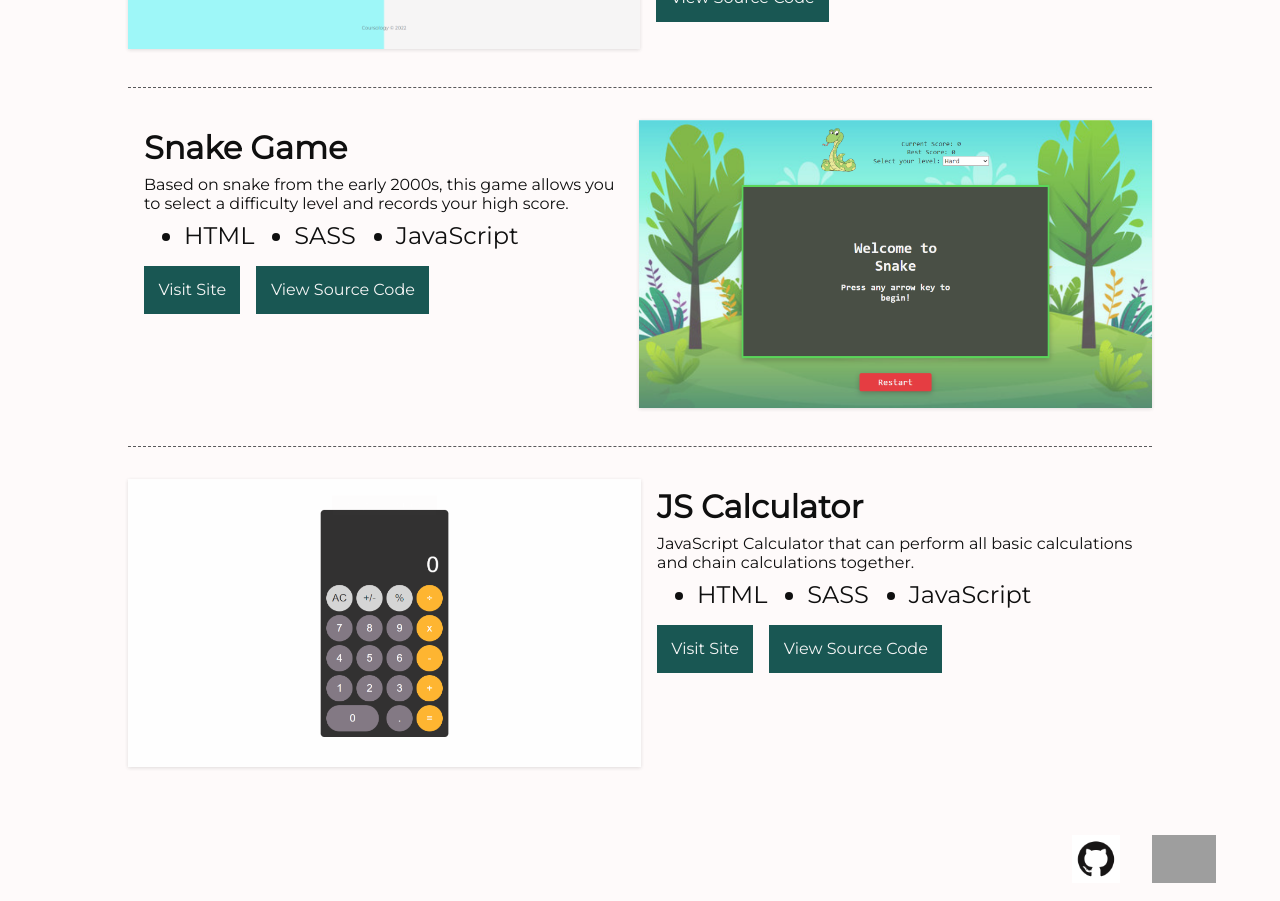
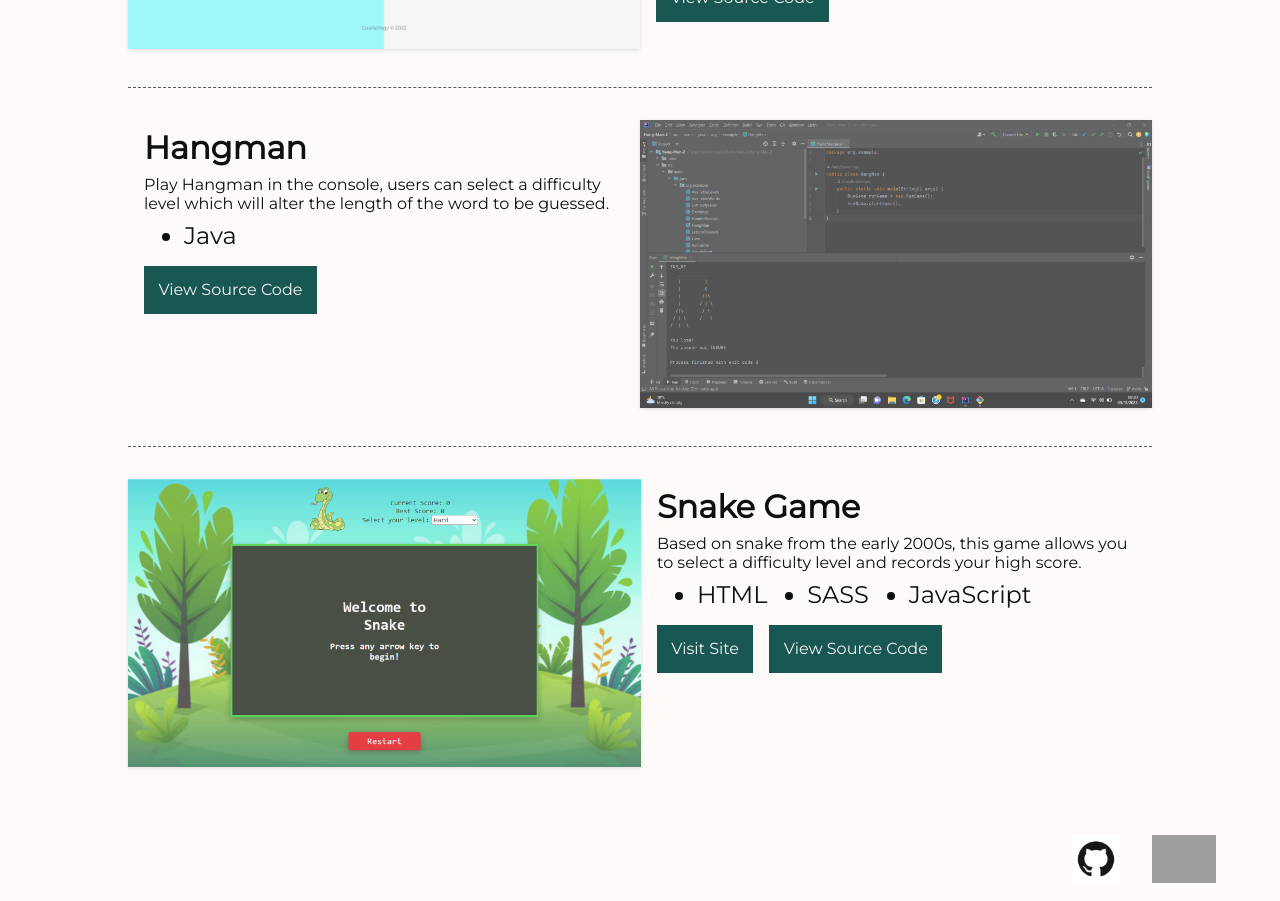
Before and after one commit to AndyBowerman/portfolio-page, a React (Create React App) app: page /#/my-work in a window 1280 px wide. Shown: the part 1240-2141 px from the top of the page. Built offline with nearby package versions, Linux system fonts and the light colour scheme; grey boxes are pictures that could not be loaded.

Commit message:
added hangman project

```diff
--- a/src/containers/WorkContainer/WorkContainer.jsx
+++ b/src/containers/WorkContainer/WorkContainer.jsx
@@ -1,5 +1,5 @@
 import "./WorkContainer.scss";
-import calculator from "../../assets/calculator-project.png";
+import hangman from "../../assets/hang-man.png";
 import snake from "../../assets/snake-project.png";
 import api from "../../assets/api-punk-project.png";
 import coursology from "../../assets/coursology.png";
@@ -36,6 +36,15 @@ const WorkContainer = () => {
       site: "",
     },
     {
+      image: hangman,
+      title: "Hangman",
+      description:
+        "Play Hangman in the console, users can select a difficulty level which will alter the length of the word to be guessed.",
+      languages: ["Java"],
+      code: "https://github.com/AndyBowerman/Hang-Man-2",
+      site: "",
+    },
+    {
       image: snake,
       title: "Snake Game",
       description:
@@ -43,15 +52,6 @@ const WorkContainer = () => {
       languages: ["HTML", "SASS", "JavaScript"],
       code: "https://github.com/AndyBowerman/JS-Snake-Game",
       site: "https://andybowerman.github.io/JS-Snake-Game/",
-    },
-    {
-      image: calculator,
-      title: "JS Calculator",
-      description:
-        "JavaScript Calculator that can perform all basic calculations and chain calculations together.",
-      languages: ["HTML", "SASS", "JavaScript"],
-      code: "https://github.com/AndyBowerman/JS-Calculator",
-      site: "https://andybowerman.github.io/JS-Calculator/",
     },
   ];
 
```
Also changed, not shown: src/assets/hang-man.png (added).
